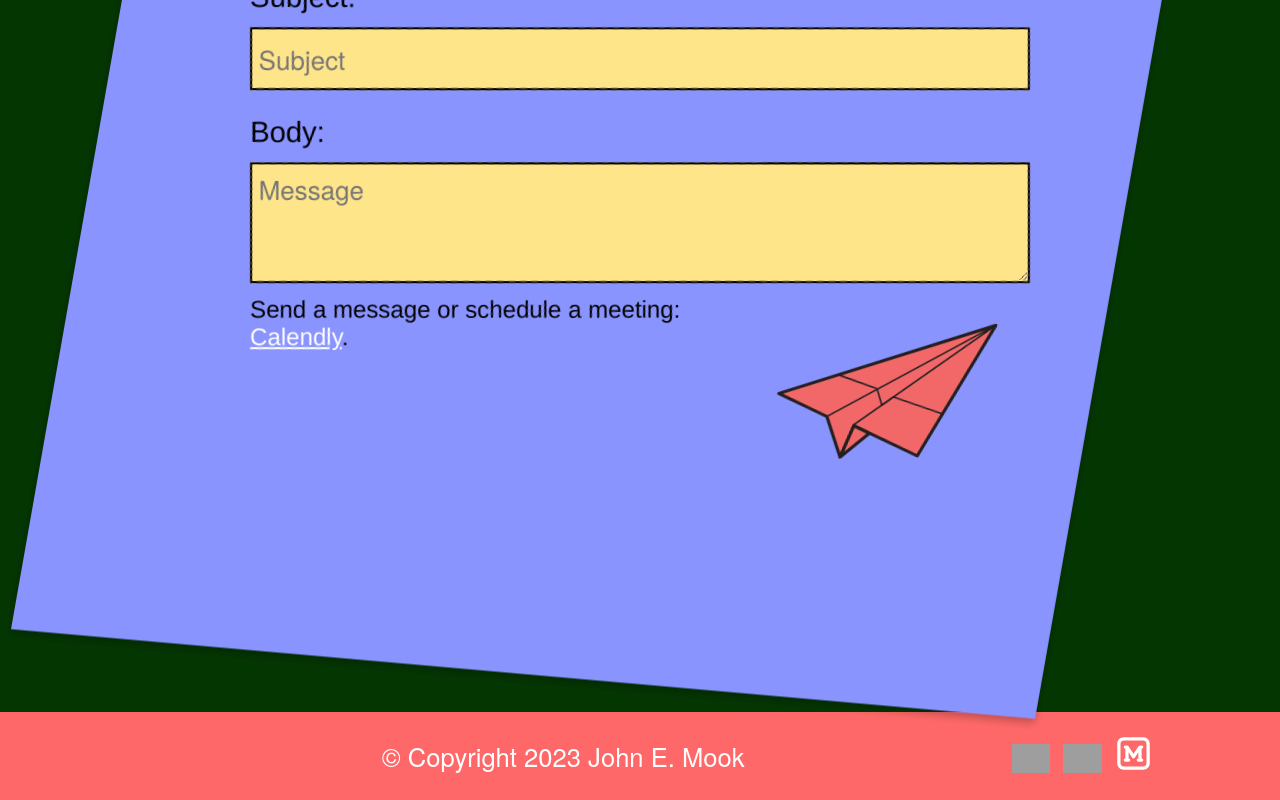
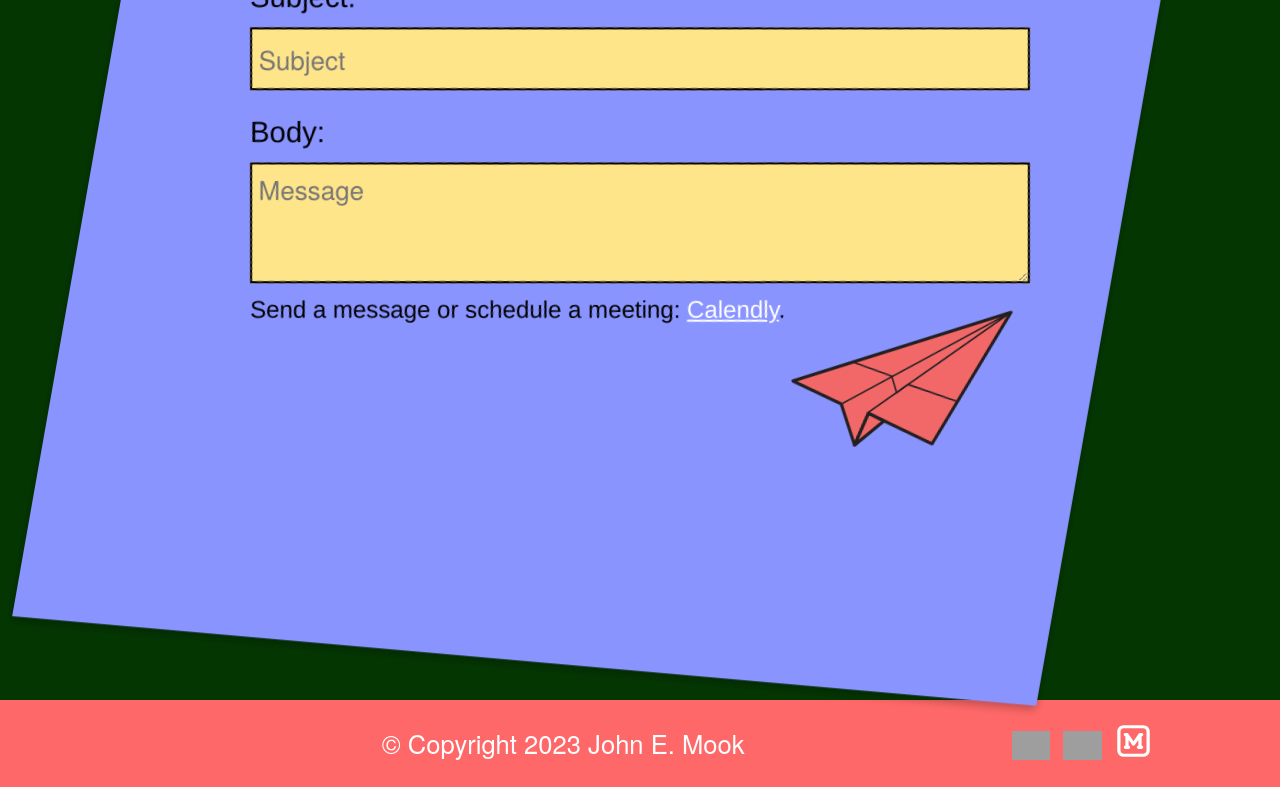
Before and after one commit to jedwardmook/react-portfolio, a React (Create React App) app: page / in a window 1280 px wide. Shown: the part 4074-4874 px from the top of the page. Built offline with nearby package versions, Linux system fonts and the light colour scheme; grey boxes are pictures that could not be loaded.

Commit message:
updated hover transition to transform and nested css

```diff
--- a/src/components/reachout.module.css
+++ b/src/components/reachout.module.css
@@ -95,21 +95,15 @@
   cursor: pointer;
   appearance: none;
   background-color: inherit;
+  transition: transform 1s ease-out;
+
+  &:hover {
+    transform: translate(1vw, -.5vw);
+  }
 }
 
 .submit-image {
   width: 17vw;
-  margin-top: 1vw;
-  margin-right: 2vw;
-  align-items: end;
-  transition:
-     margin-top 1s,
-     margin-right 1s;
-}
-
-.submit-image:hover {
-  margin-top: -.5vw;
-  margin-right: -1vw;
 }
 
 .modal-background {
```
